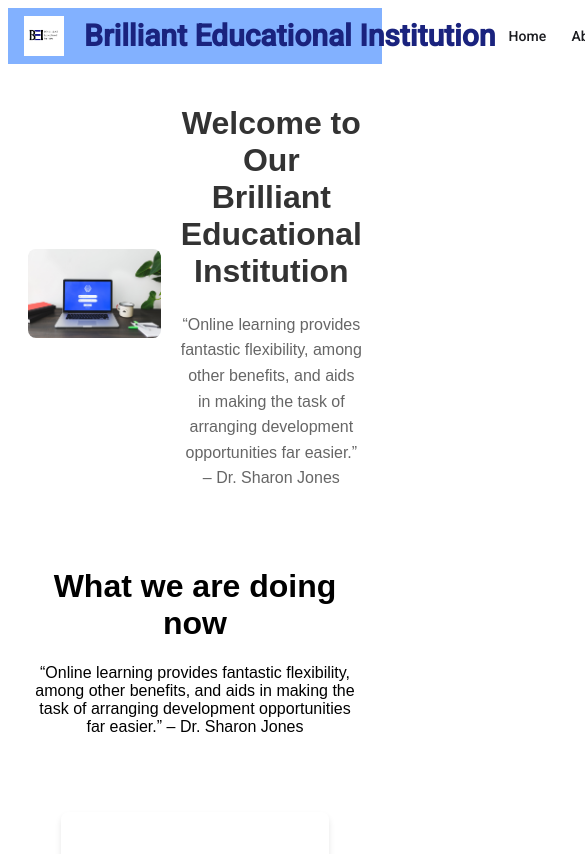
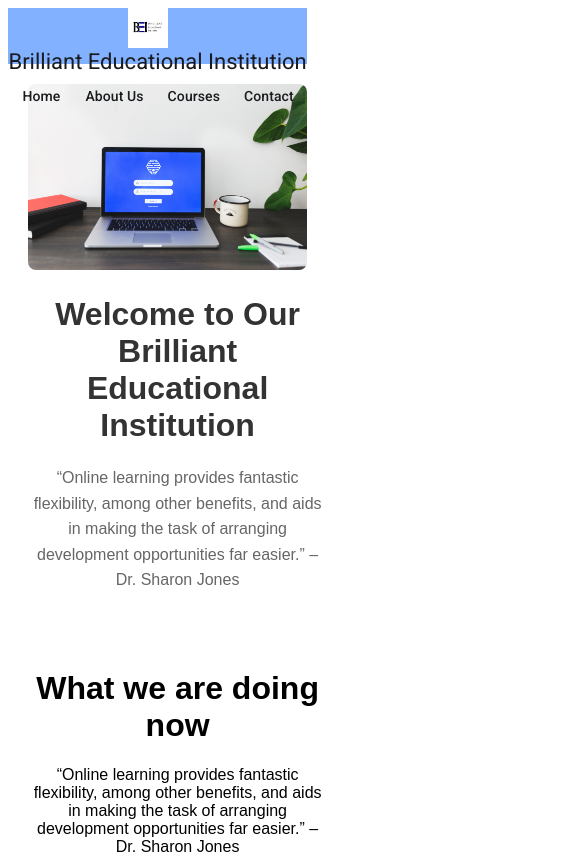
Before and after one commit to ChitChitZaw01/Brilliant-Edu, an Angular app: page / in a window 390 px wide. Shown: the top 854 px of the page, 585 px wide, since content can reach past the window. Built offline with nearby package versions, Linux system fonts and the light colour scheme.

Commit message:
Updated for responsive

```diff
--- a/src/app/about/about.component.css
+++ b/src/app/about/about.component.css
@@ -1,11 +1,4 @@
 .home-container {
-    display: flex;
-    justify-content: space-between;
-    align-items: center;
-    padding: 20px;
-  }
-
-  .home-container2 {
     display: flex;
     justify-content: space-between;
     align-items: center;
@@ -112,4 +105,13 @@
     .info-section {
       width: 80%;
     }
+
+    .home-container {
+      flex-direction: column;
+      align-items: center;
+    }
+
+    .home-container {
+      width: 80%;
+    }
   }
--- a/src/app/footer/footer.component.css
+++ b/src/app/footer/footer.component.css
@@ -1,6 +1,13 @@
-mat-toolbar {
-    background-color: #82b1ff;
-    display: flex;
-    align-items: center;
-    justify-content: space-between;
-  }
+/* footer.component.css */
+.foot {
+  background-color: #82b1ff;
+  color: #1a237e;
+  padding: 10px 0;
+  text-align: left;
+  display: flex;
+
+}
+
+p {
+  margin-left: 10px;
+}
--- a/src/app/footer/footer.component.html
+++ b/src/app/footer/footer.component.html
@@ -1,3 +1,12 @@
-<mat-toolbar color="accent" >
-    <span>&copy; 2025 Brilliant Educational Institution. All rights reserved.</span>
+
+  <!-- <footer class="footer">
+    <div>
+      <p>&copy; 2025 Brilliant Educational Institution. All rights reserved.</p>
+    </div>
+  </footer> -->
+
+  <mat-toolbar class="foot" >
+    <div>
+      <p>&copy; 2025 Brilliant Educational Institution. All rights reserved.</p>
+    </div>
   </mat-toolbar>
--- a/src/app/header/header.component.css
+++ b/src/app/header/header.component.css
@@ -27,7 +27,8 @@ mat-toolbar {
 }
 
 .title-text {
-  font-size: 30px;
+  font-size: 2rem;
+  /* font-size: 30px; */
   font-weight: 600;
   color: #1a237e
 }
@@ -45,3 +46,14 @@ mat-button.custom-button {
   font-size: 100px;
   /* Adjust font size */
 }
+
+@media (max-width: 768px) {
+  .header {
+    flex-direction: column;
+    align-items: center;
+  }
+
+  .header {
+    width: 80%;
+  }
+}
--- a/src/app/header/header.component.html
+++ b/src/app/header/header.component.html
@@ -1,9 +1,9 @@
-<mat-toolbar color="primary">
+<mat-toolbar color="primary" class="header">
     <div class="logo-container">
       <img src="images/logo.jpg" alt="Image" class="logo"/>
     </div>
     <div class="title-container">
-      <span class="title-text">Brilliant Educational Institution</span>
+      <h1>Brilliant Educational Institution</h1>
     </div>
 
     <span class="spacer"></span>
--- a/src/app/home/home.component.css
+++ b/src/app/home/home.component.css
@@ -1,11 +1,4 @@
 .home-container {
-  display: flex;
-  justify-content: space-between;
-  align-items: center;
-  padding: 20px;
-}
-
-.home-container2 {
   display: flex;
   justify-content: space-between;
   align-items: center;
@@ -112,4 +105,13 @@ img {
   .info-section {
     width: 80%;
   }
+
+  .home-container {
+    flex-direction: column;
+    align-items: center;
+  }
+
+  .home-container {
+    width: 80%;
+  }
 }
```
Also changed, not shown: src/app/footer/footer.component.ts (+6 -1 lines).
